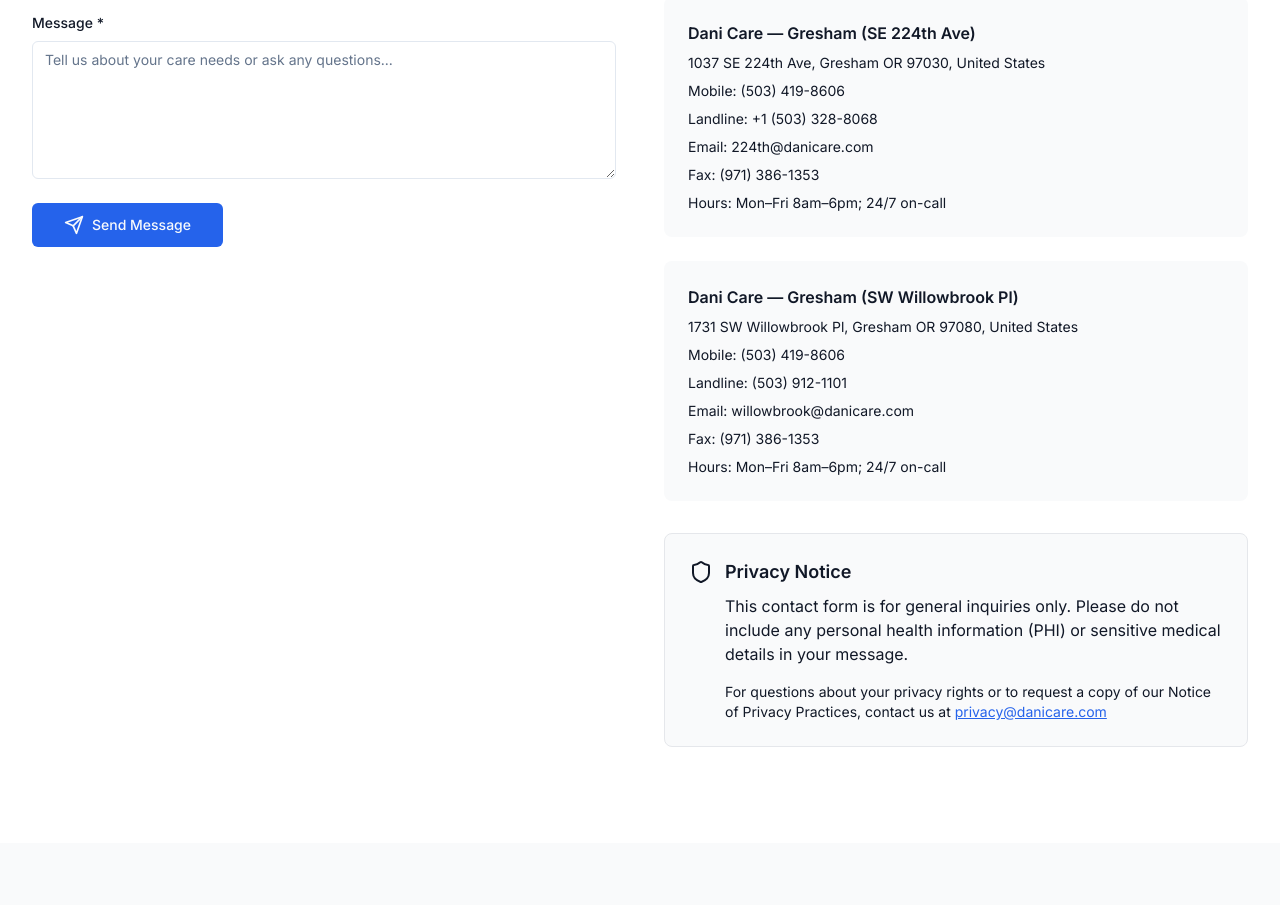
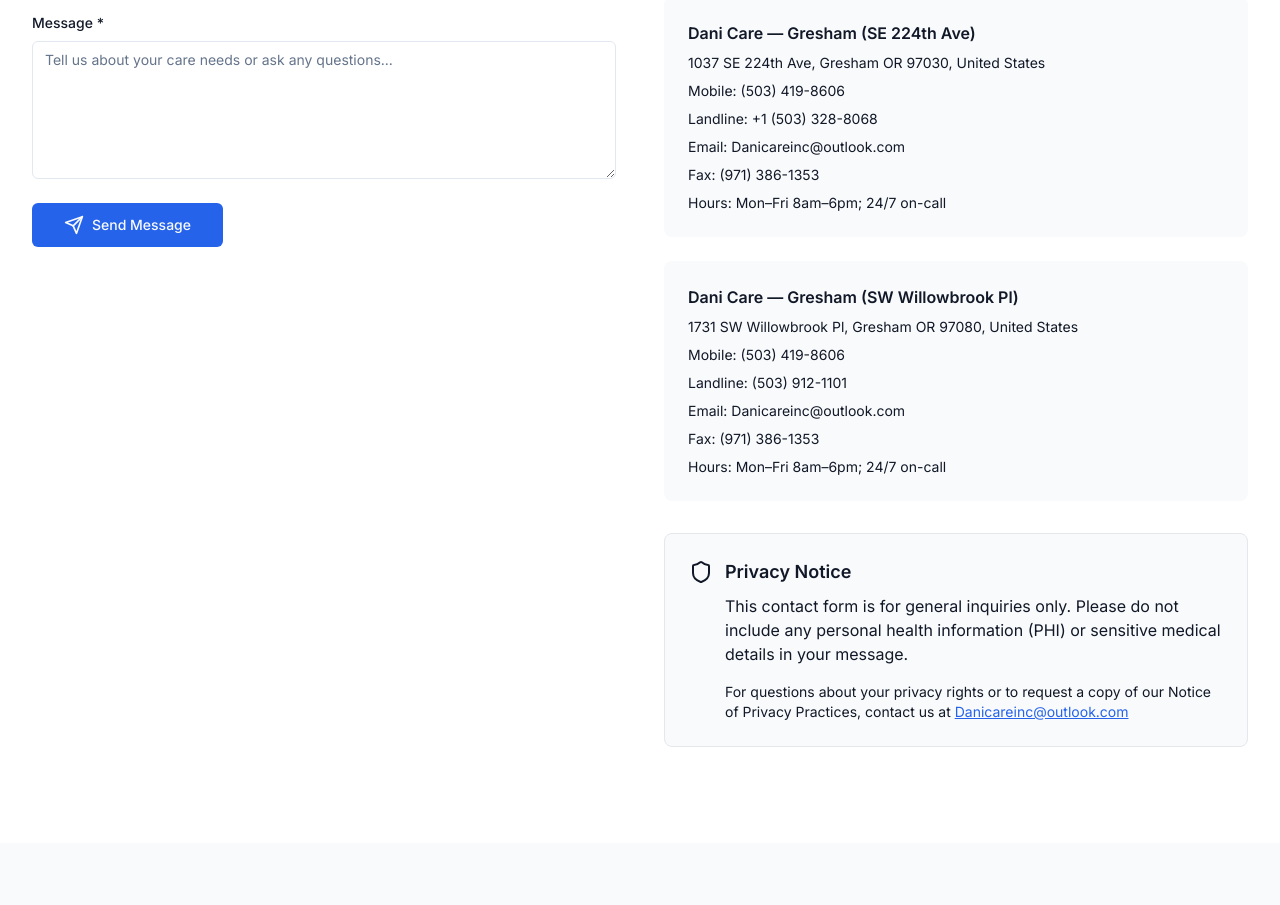
Before and after one commit to MulualemBerhanu/danicare-website, a Next.js app: page /contact in a window 1280 px wide. Shown: the part 1220-2125 px from the top of the page. Built offline with nearby package versions, Linux system fonts and the light colour scheme; no server answers; a web font is replaced by a local one.

Commit message:
Update contact email to Danicareinc@outlook.com
- Update all branch email addresses in site data
- Update privacy contact email
- Keep backend API email routing unchanged

```diff
--- a/src/data/site.ts
+++ b/src/data/site.ts
@@ -54,7 +54,7 @@
       address: "1037 SE 224th Ave, Gresham OR 97030, United States",
       phone: "(503) 419-8606",
       landline: "+1 (503) 328-8068",
-      email: "224th@danicare.com",
+      email: "Danicareinc@outlook.com",
       hours: "Mon–Fri 8am–6pm; 24/7 on-call",
       fax: "(971) 386-1353",
       mapEmbedSrc: "https://www.google.com/maps/embed?pb=!1m18!1m12!1m3!1d2795.6504900123456!2d-122.4304!3d45.5000!2m3!1f0!2f0!3f0!3m2!1i1024!2i768!4f13.1!3m3!1m2!1s0x0%3A0x0!2zNDXCsDMwJzAwLjAiTiAxMjLCsDI1JzQ5LjQiVw!5e0!3m2!1sen!2sus!4v1234567890",
@@ -115,7 +115,7 @@
       address: "1731 SW Willowbrook Pl, Gresham OR 97080, United States",
       phone: "(503) 419-8606",
       landline: "(503) 912-1101",
-      email: "willowbrook@danicare.com",
+      email: "Danicareinc@outlook.com",
       hours: "Mon–Fri 8am–6pm; 24/7 on-call",
       fax: "(971) 386-1353",
       mapEmbedSrc: "https://www.google.com/maps/embed?pb=!1m18!1m12!1m3!1d2795.6504900123456!2d-122.4304!3d45.5000!2m3!1f0!2f0!3f0!3m2!1i1024!2i768!4f13.1!3m3!1m2!1s0x0%3A0x0!2zNDXCsDMwJzAwLjAiTiAxMjLCsDI1JzQ5LjQiVw!5e0!3m2!1sen!2sus!4v1234567890",
@@ -197,7 +197,7 @@
     blurb: "Free language assistance and auxiliary aids are available upon request."
   },
   privacy: {
-    contactEmail: "privacy@danicare.com"
+    contactEmail: "Danicareinc@outlook.com"
   }
 };
 
```
